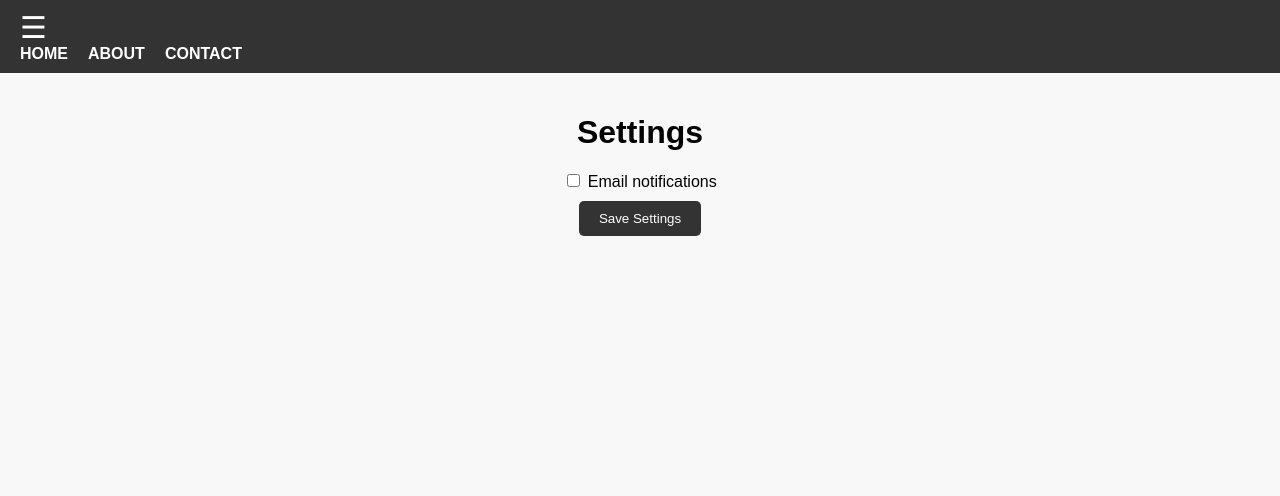
After one commit to Fahim2280/Testimonials, a PHP site: page /settings.php in a window 1280 px wide. The commit adds this page. Shown: the top 496 px of the page. Run offline with PHP 8.4, Linux system fonts and the light colour scheme.

Commit message:
setting add

```diff
--- /dev/null
+++ b/Controller/settings.js
@@ -0,0 +1,3 @@
+document.getElementById("settingsForm").addEventListener("submit", function () {
+  alert("Settings updated successfully!");
+});
--- /dev/null
+++ b/Model/settings.json
@@ -0,0 +1 @@
+{"emailNotifications":true}
--- a/View/header.php
+++ b/View/header.php
@@ -14,7 +14,7 @@
                 <a href="javascript:void(0)" class="closebtn" onclick="closeNav()">&times;</a>
                 <a href="../View/view_testimonial.php">All Testimonials</a>
                 <a href="../View/testimonial.php">Add New Testimonial</a>
-                <a href="#">Settings</a>
+                <a href="../View/settings.php">Settings</a>
                 <a href="../Controller/log_out.php">Logout</a>
             </div>
             <div id="main">
@@ -22,8 +22,8 @@
                 <nav>
                     <ul>
                         <li><a href="index.php">Home</a></li>
-                        <li><a href="about.php">About</a></li>
-                        <li><a href="contact.php">Contact</a></li>
+                        <li><a href="#">About</a></li>
+                        <li><a href="#">Contact</a></li>
                     </ul>
                 </nav>
             </div>
--- /dev/null
+++ b/View/settings.php
@@ -0,0 +1,34 @@
+<!DOCTYPE html>
+<html lang="en">
+  <head>
+    <meta charset="UTF-8" />
+    <meta name="viewport" content="width=device-width, initial-scale=1.0" />
+    <link rel="stylesheet" type="text/css" href="../assets/settings.css" />
+    <title>Settings</title>
+  </head>
+
+  <body>
+    <main>
+      <?php include 'header.php';?>
+      <div class="container">
+        <h1>Settings</h1>
+        <form
+          id="settingsForm"
+          action="../Controller/update_settings.php"
+          method="post"
+        >
+          <label>
+            <input
+              type="checkbox"
+              name="emailNotifications"
+              id="emailNotifications"
+            />
+            Email notifications
+          </label>
+          <button type="submit">Save Settings</button>
+        </form>
+      </div>
+      <?php include 'footer.php';?>
+    </main>
+  </body>
+</html>
--- /dev/null
+++ b/assets/settings.css
@@ -0,0 +1,31 @@
+/* Reset and global styles... */
+
+.container {
+  max-width: 600px;
+  margin: 0 auto;
+  padding: 20px;
+  text-align: center;
+}
+
+h1 {
+  margin-bottom: 20px;
+}
+
+label {
+  display: block;
+  margin-bottom: 10px;
+}
+
+button {
+  padding: 10px 20px;
+  background-color: #333;
+  color: #fff;
+  border: none;
+  border-radius: 5px;
+  cursor: pointer;
+  transition: background-color 0.3s;
+}
+
+button:hover {
+  background-color: #444;
+}
```
Also changed, not shown: Controller/update_settings.php (added, +9 -0 lines), Model/testimonials.json (+7 -7 lines), View/Index.php (added, +21 -0 lines), assets/Index.css (added, +36 -0 lines), Index.php (deleted).
